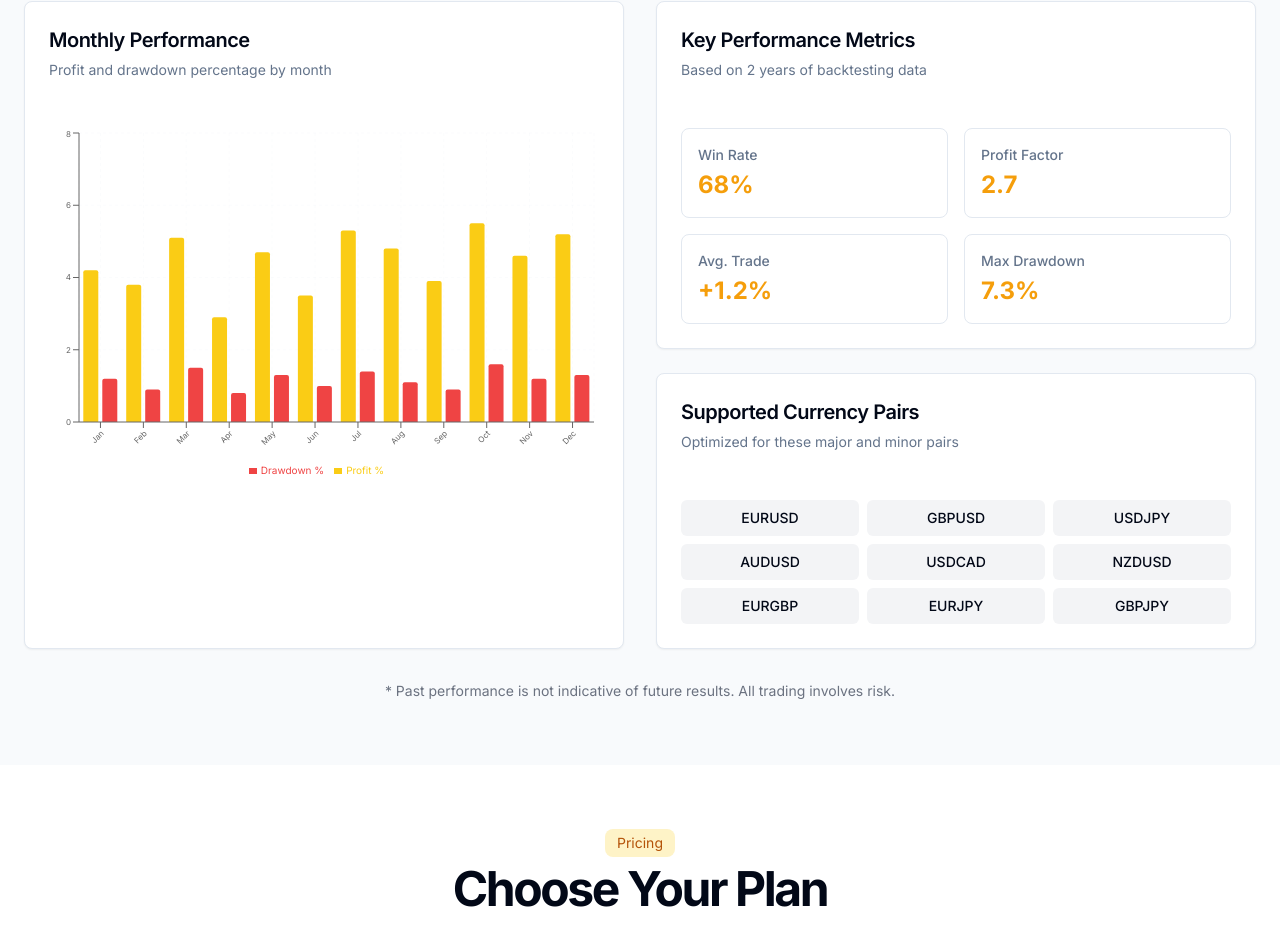
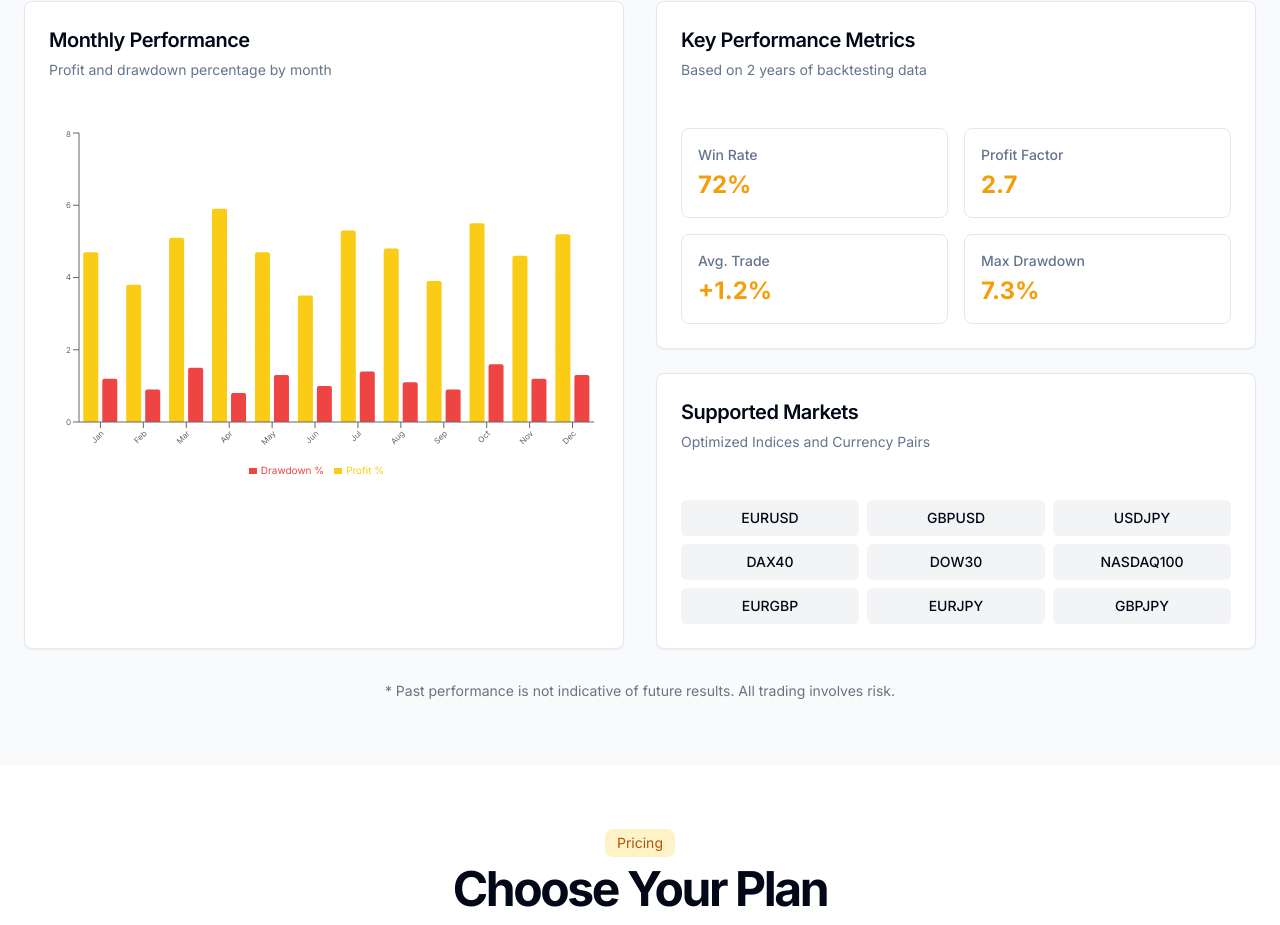
Before and after one commit to immy2good/bananaEA-site, a Next.js app: page / in a window 1280 px wide. Shown: the part 2232-3157 px from the top of the page. Built offline with nearby package versions, Linux system fonts and the light colour scheme.

Commit message:
changed-values-incharts

```diff
--- a/components/performance.tsx
+++ b/components/performance.tsx
@@ -6,10 +6,10 @@ import { ChartContainer, ChartTooltip, ChartTooltipContent } from "@/components/
 
 export function Performance() {
   const performanceData = [
-    { month: "Jan", profit: 4.2, drawdown: 1.2 },
+    { month: "Jan", profit: 4.7, drawdown: 1.2 },
     { month: "Feb", profit: 3.8, drawdown: 0.9 },
     { month: "Mar", profit: 5.1, drawdown: 1.5 },
-    { month: "Apr", profit: 2.9, drawdown: 0.8 },
+    { month: "Apr", profit: 5.9, drawdown: 0.8 },
     { month: "May", profit: 4.7, drawdown: 1.3 },
     { month: "Jun", profit: 3.5, drawdown: 1.0 },
     { month: "Jul", profit: 5.3, drawdown: 1.4 },
@@ -21,7 +21,7 @@ export function Performance() {
   ]
 
   const stats = [
-    { label: "Win Rate", value: "68%" },
+    { label: "Win Rate", value: "72%" },
     { label: "Profit Factor", value: "2.7" },
     { label: "Avg. Trade", value: "+1.2%" },
     { label: "Max Drawdown", value: "7.3%" },
@@ -116,12 +116,12 @@ export function Performance() {
 
             <Card>
               <CardHeader className="pb-2 sm:pb-6">
-                <CardTitle className="text-lg sm:text-xl">Supported Currency Pairs</CardTitle>
-                <CardDescription className="text-sm">Optimized for these major and minor pairs</CardDescription>
+                <CardTitle className="text-lg sm:text-xl">Supported Markets</CardTitle>
+                <CardDescription className="text-sm">Optimized Indices and Currency Pairs</CardDescription>
               </CardHeader>
               <CardContent className="p-3 sm:p-6">
                 <div className="grid grid-cols-2 sm:grid-cols-3 gap-1 sm:gap-2">
-                  {["EURUSD", "GBPUSD", "USDJPY", "AUDUSD", "USDCAD", "NZDUSD", "EURGBP", "EURJPY", "GBPJPY"].map(
+                  {["EURUSD", "GBPUSD", "USDJPY", "DAX40", "DOW30", "NASDAQ100", "EURGBP", "EURJPY", "GBPJPY"].map(
                     (pair, i) => (
                       <div
                         key={i}
```
